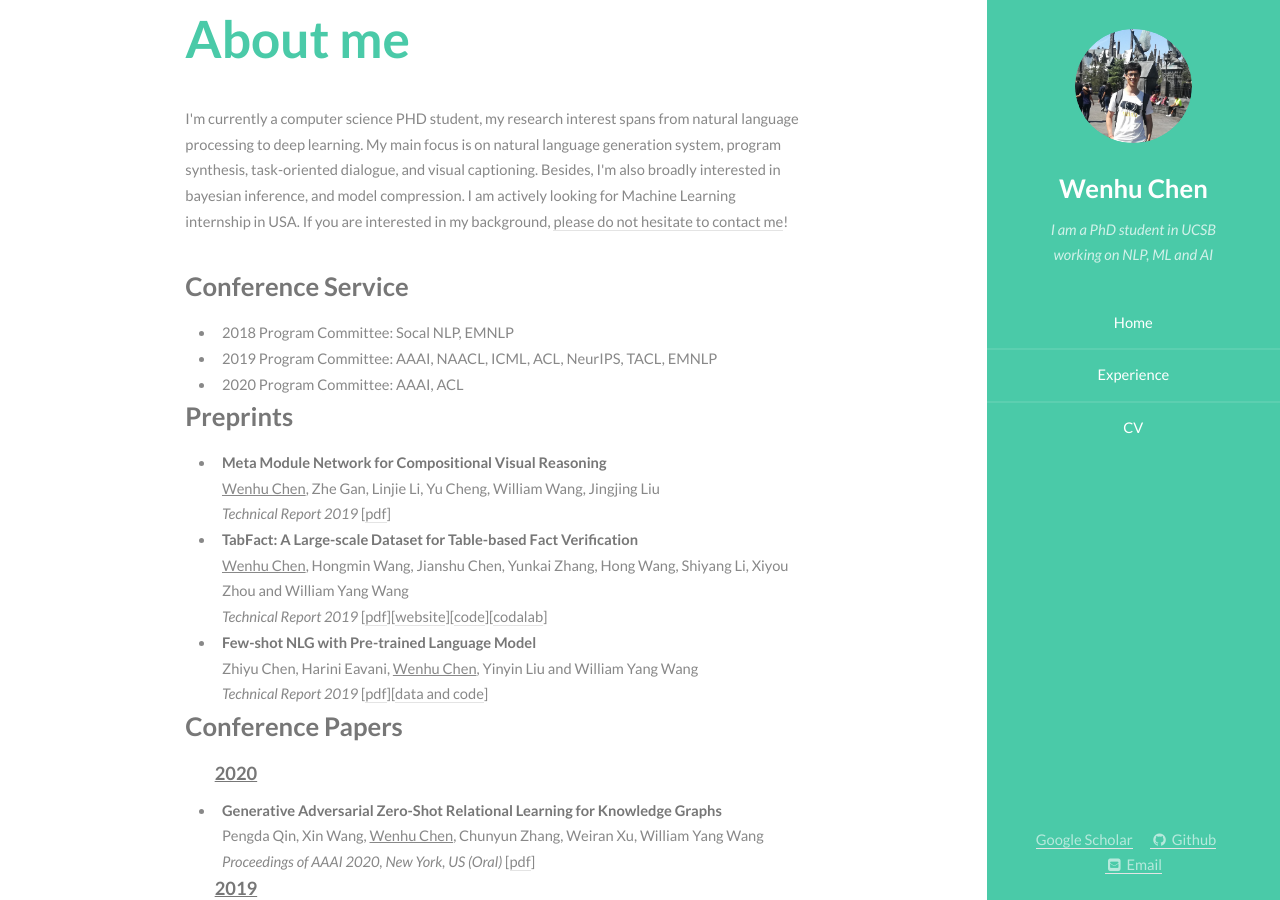
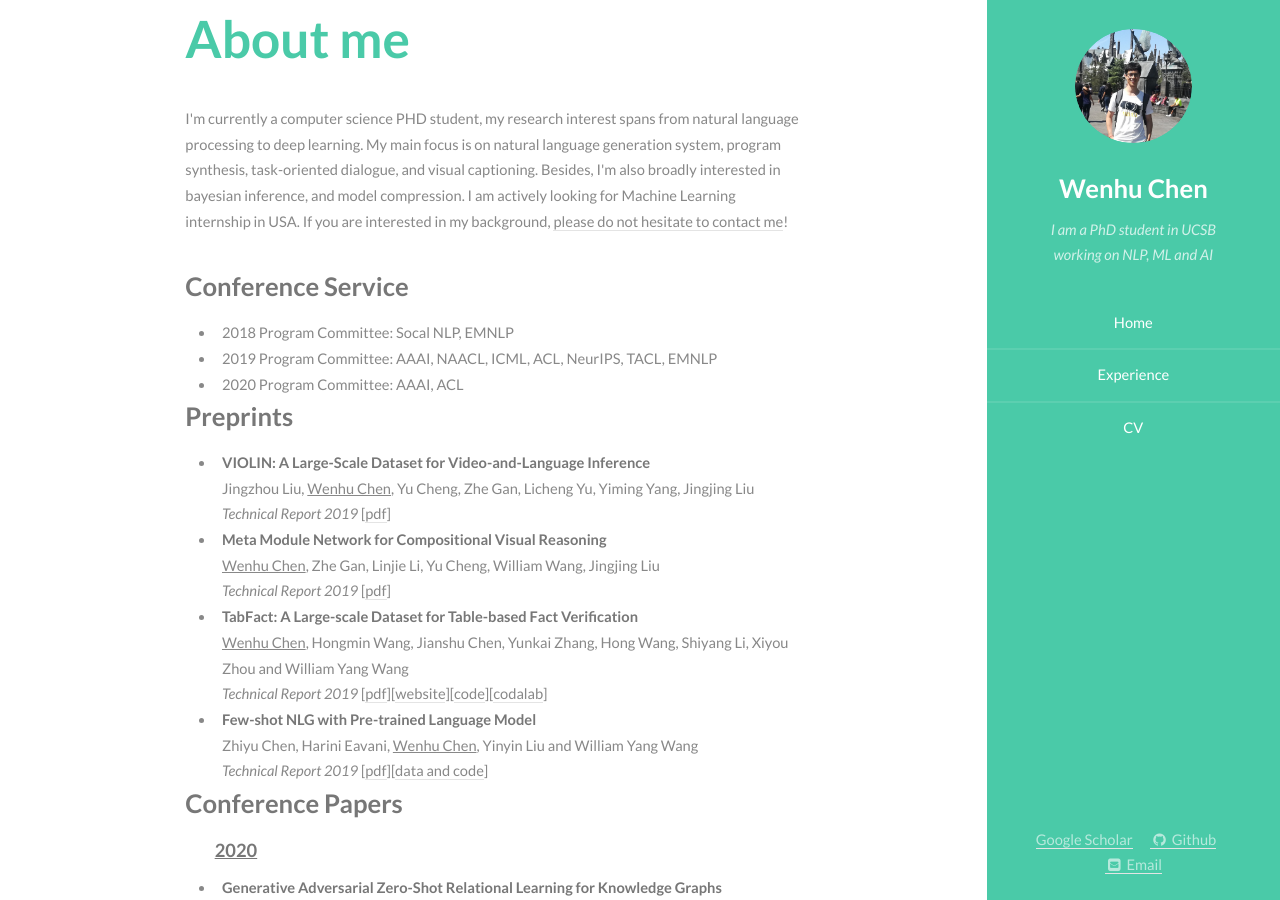
Before and after one commit to wenhuchen/wenhuchen.github.io, a Jekyll site: the page built from index.html, in a window 1280 px wide and 900 px high. Built offline with Jekyll 4.4.1, drawn with Linux system fonts in a browser that asks for light colours.

Commit message:
add one paper

```diff
--- a/index.html
+++ b/index.html
@@ -38,6 +38,11 @@ ul {
 <div class="container">
 <h3>Preprints</h3>
 <ul>
+<li>
+    <strong> VIOLIN: A Large-Scale Dataset for Video-and-Language Inference <a span style="color: #009900;"></a></strong><br>
+    Jingzhou Liu, <u>Wenhu Chen</u>, Yu Cheng, Zhe Gan, Licheng Yu, Yiming Yang, Jingjing Liu<br>
+    <em>Technical Report 2019</em> [<a href="#">pdf</a>]
+</li>
 <li>
     <strong> Meta Module Network for Compositional Visual Reasoning <a span style="color: #009900;"></a></strong><br>
     <u>Wenhu Chen</u>, Zhe Gan, Linjie Li, Yu Cheng, William Wang, Jingjing Liu <br>
```
Also changed, not shown: 1 other file.
